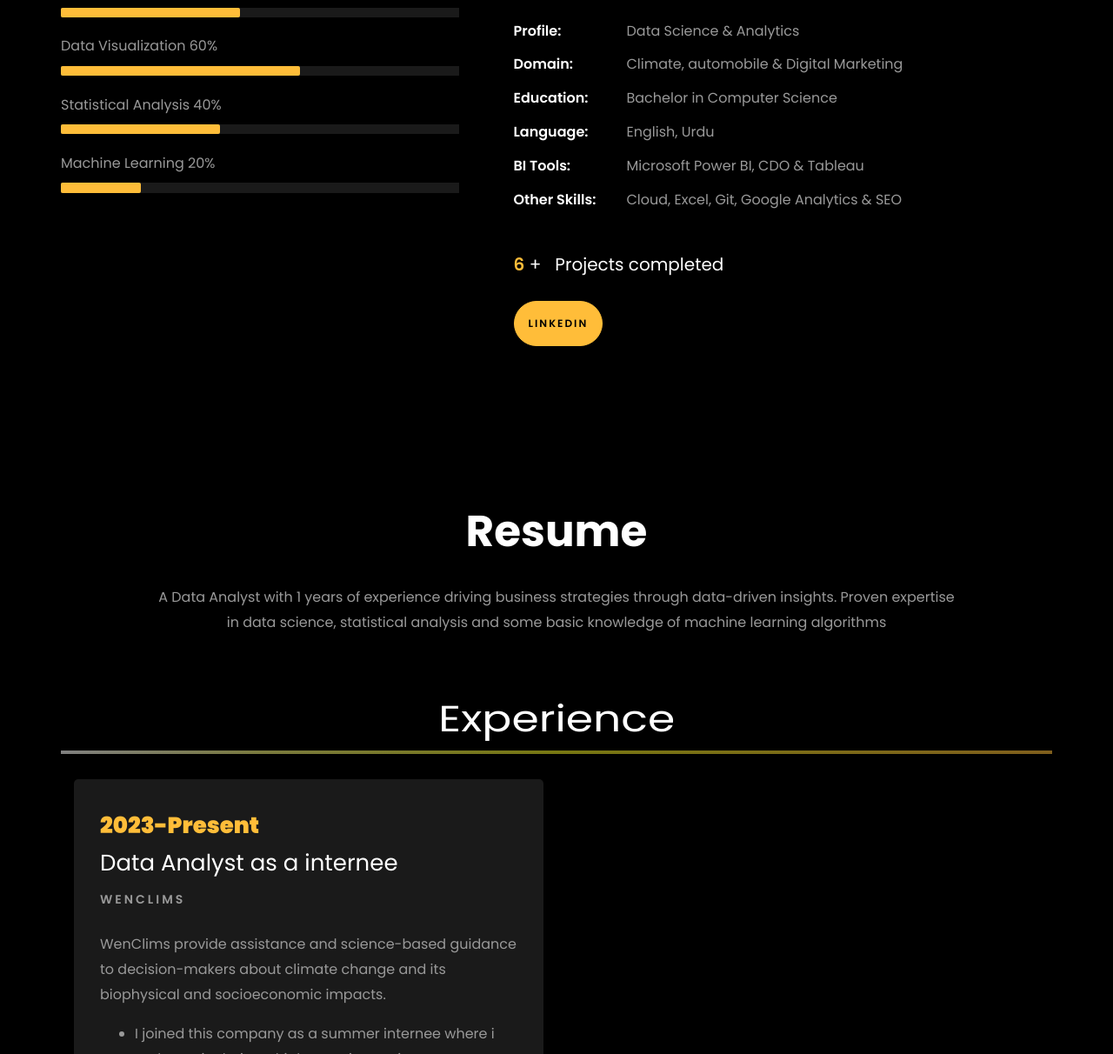
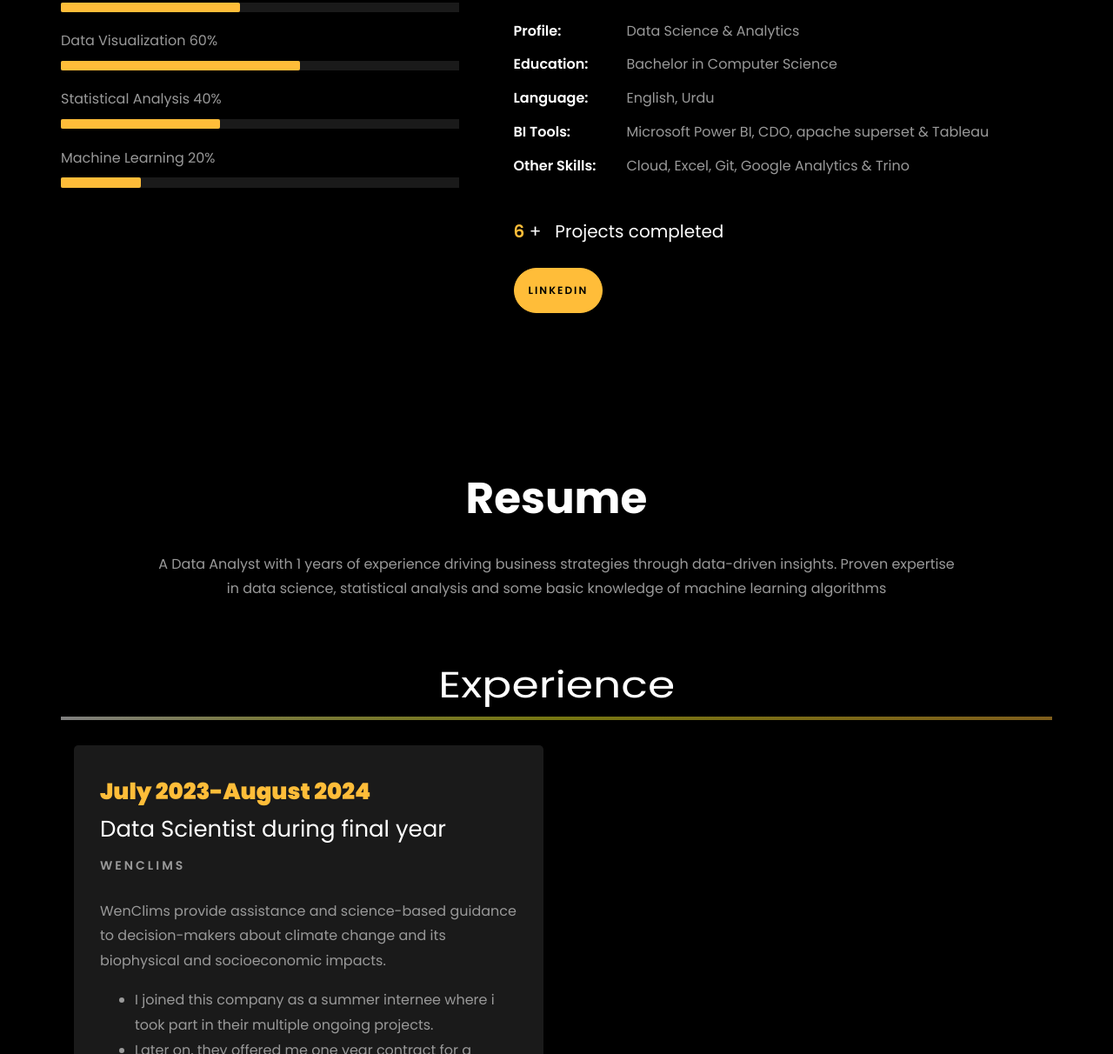
Before and after one commit to ZUBAIR4048/zubair.github.io, a plain HTML site: page index.html in a window 1280 px wide. Shown: the part 1181-2393 px from the top of the page at 87% size. Drawn offline with Linux system fonts and the light colour scheme; files whose address does not match are found by name.

Commit message:
Update index.html

```diff
--- a/index.html
+++ b/index.html
@@ -187,7 +187,7 @@
 
 						<br>
 						<br>
-			            <h2>Computer Science Graduate</h2>
+			            <h2>Software Engineer</h2>
 						<!-- <h2 class="d-flex" style="margin-bottom: 0">With over 5 years of experience</h2> -->
 						<!-- <br> -->
 			            <p><a href="https://drive.google.com/file/d/1DkXx5J-v4RCuQ0J2-Q5kqxBplhcKHqa8/view" class="btn btn-primary py-3 px-4">Resume</a>
@@ -220,8 +220,8 @@
 									<div class="col-sm-6 col-md-7">
 									  <div class="about-info">
 										<p><span class="title-s">Name: </span> <span>Muhammad Zubair</span></p>
-										<p><span class="title-s">Job Role: </span> <span>Data Analyst</span></p>
-										<p><span class="title-s">Experience: </span> <span>1 year as a internee</span></p>
+										<!-- <p><span class="title-s">Job Role: </span> <span>Data Analyst</span></p>
+										<p><span class="title-s">Experience: </span> <span>1 year as a internee</span></p> -->
 										<p><span class="title-s">Address: </span> <span>Islamabad, Pakistan</span></p>
 									  </div>
 									</div>
@@ -277,11 +277,11 @@
 									set to become an even better developer.</p>
 								<ul class="about-info mt-4 px-md-0 px-2">
 									<li class="d-flex"><span>Profile:</span> <span>Data Science &amp; Analytics</span></li>
-									<li class="d-flex"><span>Domain:</span> <span>Climate, automobile &amp; Digital Marketing</span></li>
+									<!-- <li class="d-flex"><span>Domain:</span> <span>Climate, automobile &amp; Digital Marketing</span></li> -->
 									<li class="d-flex"><span>Education:</span> <span>Bachelor in Computer Science</span></li>
 									<li class="d-flex"><span>Language:</span> <span>English, Urdu</span></li>
-									<li class="d-flex"><span>BI Tools:</span> <span>Microsoft Power BI, CDO &amp; Tableau</span></li>
-									<li class="d-flex"><span>Other Skills:</span> <span>Cloud, Excel, Git, Google Analytics &amp; SEO</span></li>
+									<li class="d-flex"><span>BI Tools:</span> <span>Microsoft Power BI, CDO, apache superset &amp; Tableau</span></li>
+									<li class="d-flex"><span>Other Skills:</span> <span>Cloud, Excel, Git, Google Analytics &amp; Trino</span></li>
 								</ul>
 							</div>
 						</div>
@@ -324,8 +324,8 @@
 		<div class="row">
 				<div class="col-md-6">
 					<div class="resume-wrap ftco-animate">
-						<span class="date">2023-Present</span>
-						<h2>Data Analyst as a internee</h2>
+						<span class="date">July 2023-August 2024</span>
+						<h2>Data Scientist during final year</h2>
 						<span class="position">WenClims</span>
 						<p class="mt-4">WenClims provide assistance and science-based guidance to decision-makers about climate change and its biophysical and socioeconomic impacts.
 							<ul>
```
